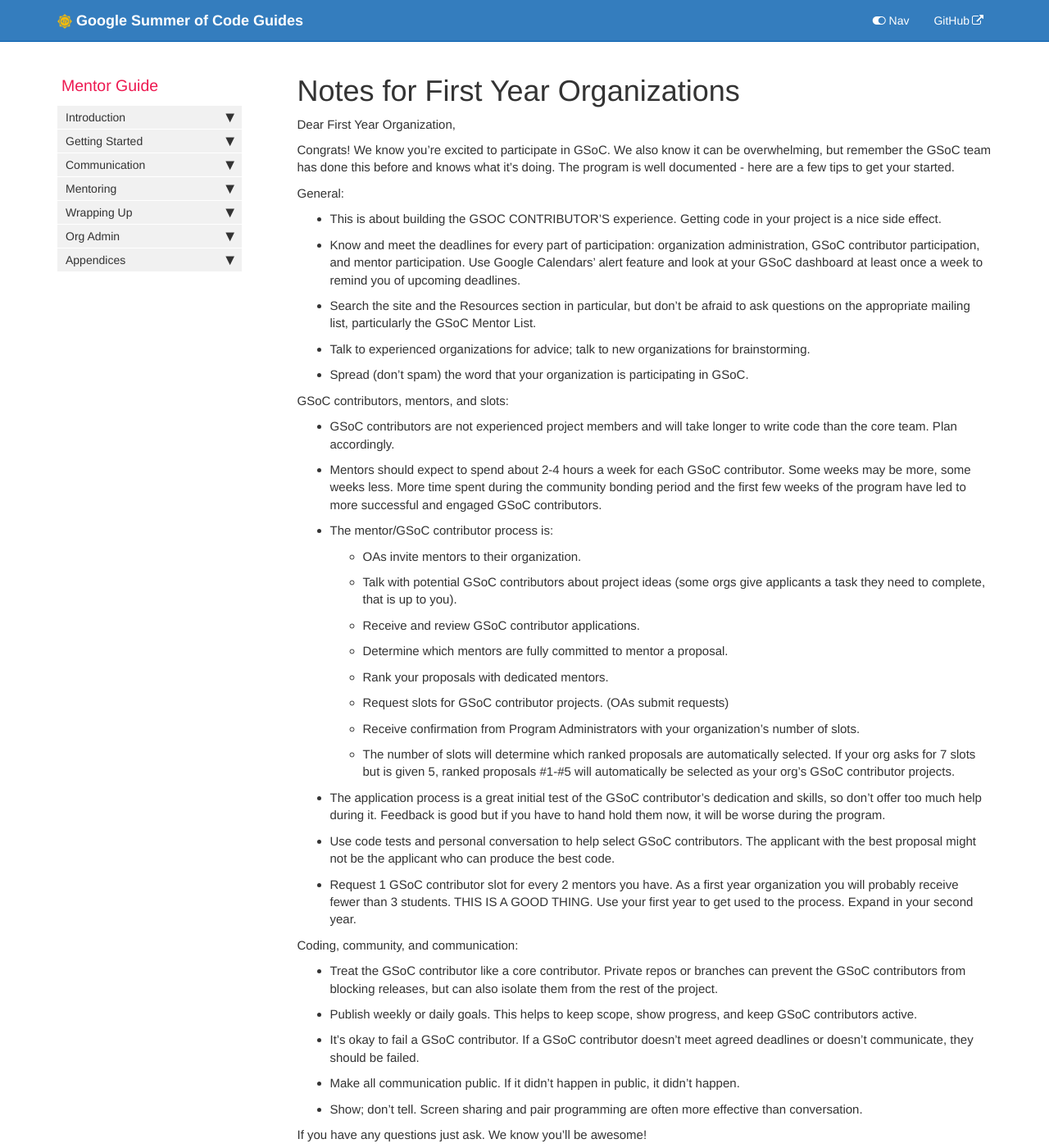
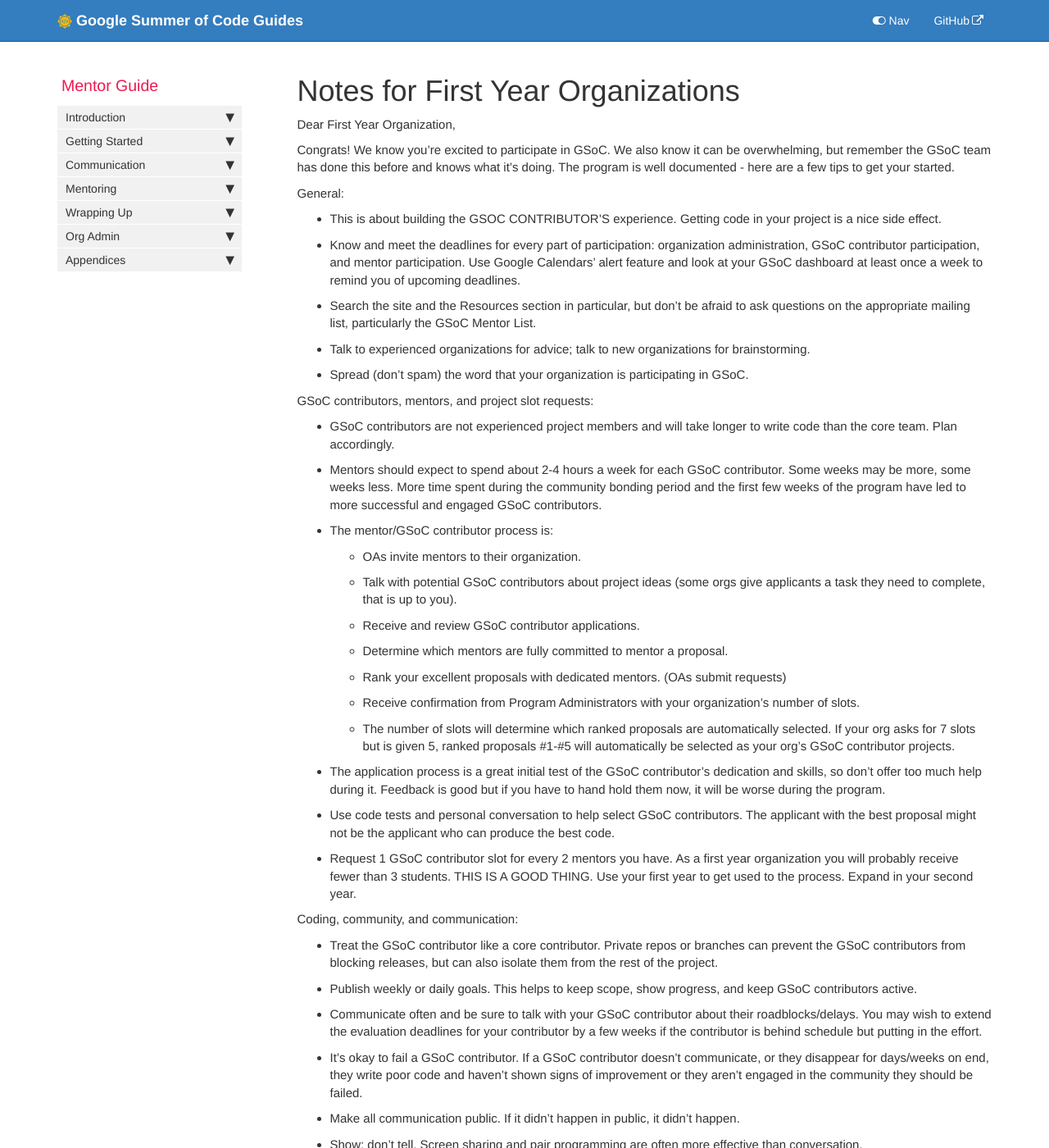
Before and after one commit to google/gsocguides, a Jekyll site: the page built from pages/mentor/02-notes_for_first_year_organizations.md, in a window 1280 px wide and 1400 px high. Shown: the whole window at 82% size. Built offline with Jekyll 4.4.1, drawn with Linux system fonts in a browser that asks for light colours.

Commit message:
Update 02-notes_for_first_year_organizations.md
additional context

```diff
--- a/pages/mentor/02-notes_for_first_year_organizations.md
+++ b/pages/mentor/02-notes_for_first_year_organizations.md
@@ -22,7 +22,7 @@ General:
 
 * Spread (don't spam) the word that your organization is participating in GSoC.
 
-GSoC contributors, mentors, and slots:
+GSoC contributors, mentors, and project slot requests:
 
 * GSoC contributors are not experienced project members and will take longer to write code than the core team. Plan accordingly.
 
@@ -38,9 +38,7 @@ GSoC contributors, mentors, and slots:
 
   * Determine which mentors are fully committed to mentor a proposal.
 
-  * Rank your proposals with dedicated mentors.
-
-  * Request slots for GSoC contributor projects. (OAs submit requests)
+  * Rank your excellent proposals with dedicated mentors. (OAs submit requests)
 
   * Receive confirmation from Program Administrators with your organization's number of slots.
 
@@ -58,7 +56,9 @@ Coding, community, and communication:
 
 * Publish weekly or daily goals. This helps to keep scope, show progress, and keep GSoC contributors active.
 
-* It's okay to fail a GSoC contributor. If a GSoC contributor doesn't meet agreed deadlines or doesn't communicate, they should be failed.
+* Communicate often and be sure to talk with your GSoC contributor about their roadblocks/delays. You may wish to extend the evaluation deadlines for your contributor by a few weeks if the contributor is behind schedule but putting in the effort.
+
+* It's okay to fail a GSoC contributor. If a GSoC contributor doesn't communicate, or they disappear for days/weeks on end, they write poor code and haven't shown signs of improvement or they aren't engaged in the community they should be failed.
 
 * Make all communication public. If it didn't happen in public, it didn't happen.
 
```
